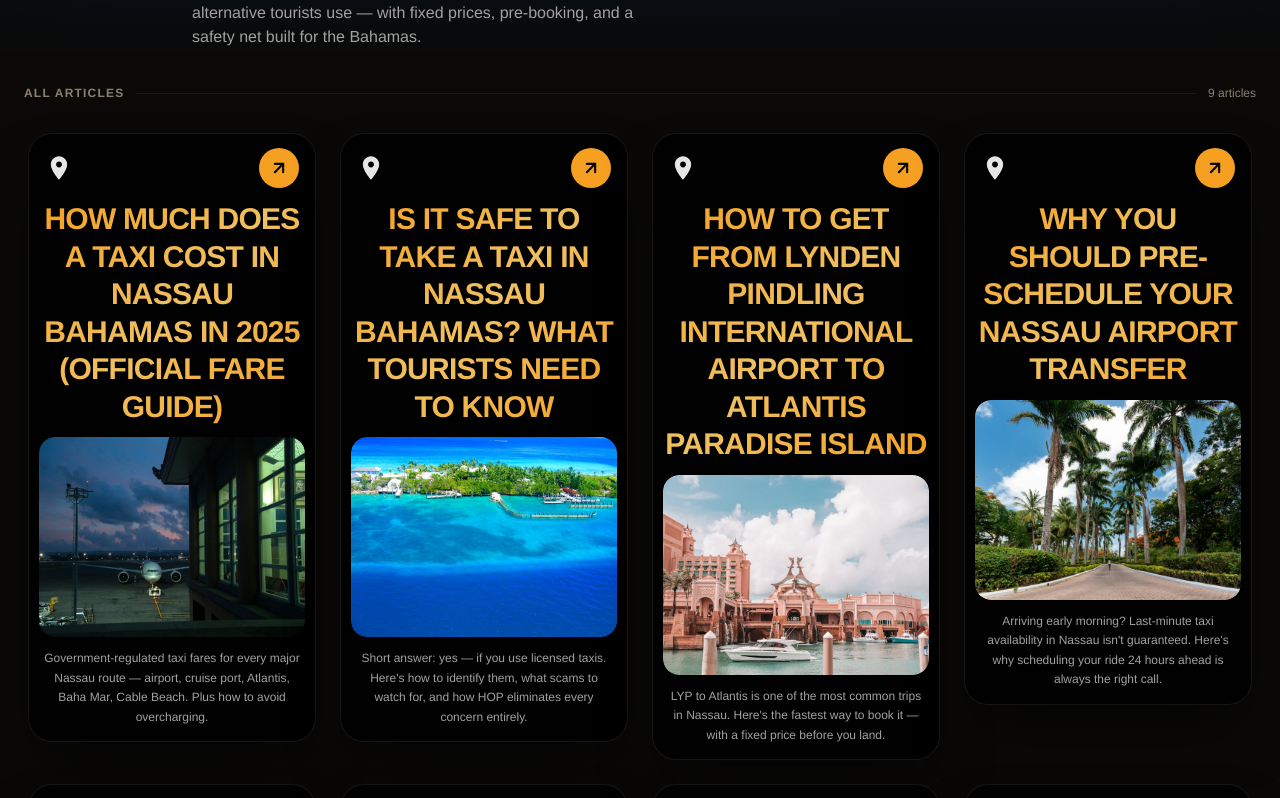
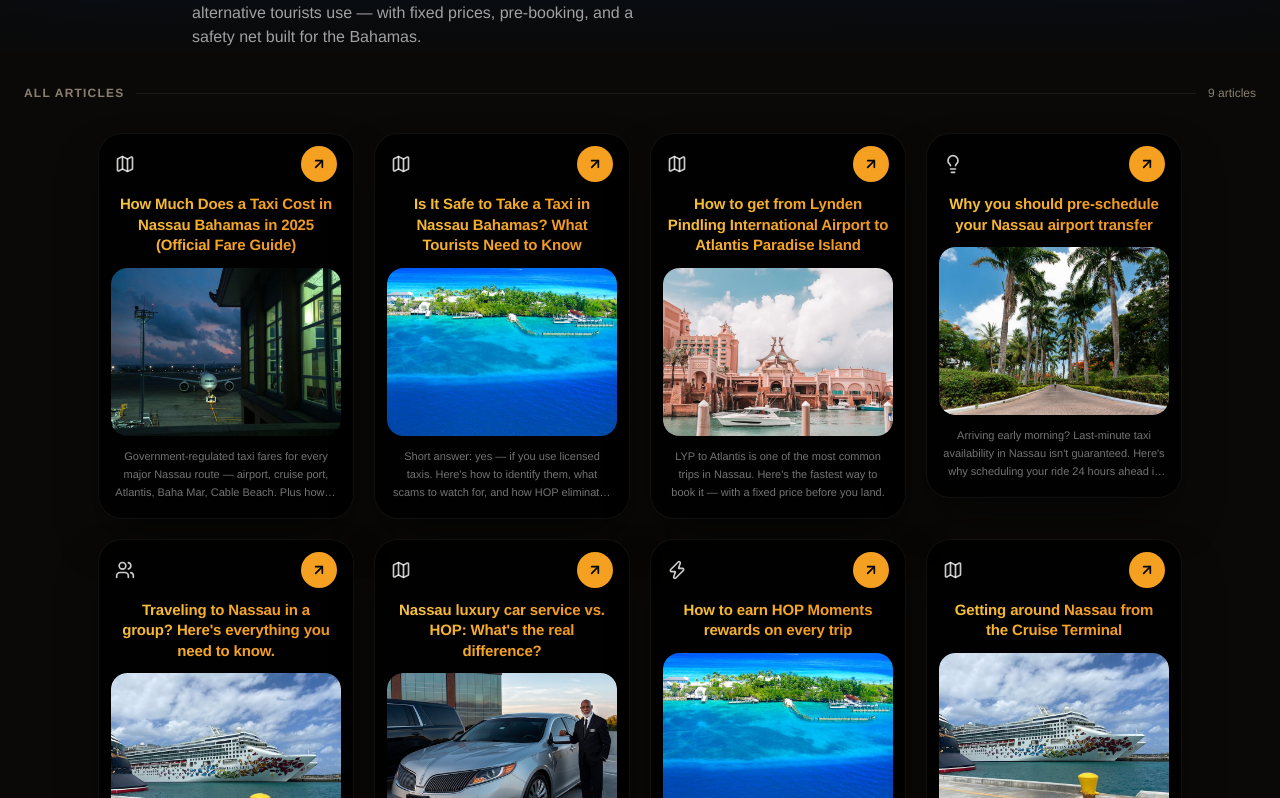
Before and after one commit to Student-enzo/hop-website-v2, a Next.js app: page /blog in a window 1280 px wide. Shown: the part 1042-1840 px from the top of the page. Built offline with nearby package versions, Linux system fonts and the light colour scheme.

Commit message:
polish(blog): harmonize card proportions — smaller title, per-category icons, fixed image height, tighter spacing
Co-Authored-By: RuFlo <ruv@ruv.net>

```diff
--- a/app/blog/page.tsx
+++ b/app/blog/page.tsx
@@ -164,15 +164,15 @@
               </div>
             ) : (
               <div
-                className="flex flex-wrap justify-center gap-6"
-                style={{ perspective: 1000 }}
+                className="flex flex-wrap justify-center gap-5"
+                style={{ perspective: 1200 }}
               >
                 {gridPosts.map((post) => (
                   <InteractiveTravelCard
                     key={post.slug}
                     imageUrl={getImage(post.slug, post.coverImage)}
                     title={post.title}
-                    subtitle={`${post.category} · ${post.readTime}`}
+                    category={post.category}
                     excerpt={post.excerpt}
                     href={`/blog/${post.slug}`}
                   />
--- a/components/ui/card-7.tsx
+++ b/components/ui/card-7.tsx
@@ -2,13 +2,26 @@
 
 import * as React from "react";
 import { motion, useMotionValue, useSpring, useTransform } from "framer-motion";
-import { ArrowUpRight } from "lucide-react";
+import { ArrowUpRight, Map, Zap, Lightbulb, Users, ShieldCheck, Compass } from "lucide-react";
 import Link from "next/link";
 import { cn } from "@/lib/utils";
 
+// Per-category icon
+function CategoryIcon({ category }: { category: string }) {
+  const cls = "h-5 w-5 text-white/80";
+  switch (category) {
+    case "Features":       return <Zap className={cls} />;
+    case "Tips":           return <Lightbulb className={cls} />;
+    case "Group Travel":   return <Users className={cls} />;
+    case "Safety":         return <ShieldCheck className={cls} />;
+    case "Nassau Travel Guide": return <Map className={cls} />;
+    default:               return <Compass className={cls} />;
+  }
+}
+
 export interface InteractiveTravelCardProps {
   title: string;
-  subtitle: string;
+  category: string;
   imageUrl: string;
   excerpt: string;
   href: string;
@@ -18,16 +31,15 @@
 export const InteractiveTravelCard = React.forwardRef<
   HTMLDivElement,
   InteractiveTravelCardProps
->(({ title, subtitle, imageUrl, excerpt, href, className }, ref) => {
+>(({ title, category, imageUrl, excerpt, href, className }, ref) => {
   const [isHovered, setIsHovered] = React.useState(false);
 
-  // 3D tilt
   const mouseX = useMotionValue(0);
   const mouseY = useMotionValue(0);
-  const springX = useSpring(mouseX, { damping: 15, stiffness: 150 });
-  const springY = useSpring(mouseY, { damping: 15, stiffness: 150 });
-  const rotateX = useTransform(springY, [-0.5, 0.5], ["10.5deg", "-10.5deg"]);
-  const rotateY = useTransform(springX, [-0.5, 0.5], ["-10.5deg", "10.5deg"]);
+  const springX = useSpring(mouseX, { damping: 18, stiffness: 140 });
+  const springY = useSpring(mouseY, { damping: 18, stiffness: 140 });
+  const rotateX = useTransform(springY, [-0.5, 0.5], ["8deg", "-8deg"]);
+  const rotateY = useTransform(springX, [-0.5, 0.5], ["-8deg", "8deg"]);
 
   const handleMouseMove = (e: React.MouseEvent<HTMLDivElement>) => {
     const rect = e.currentTarget.getBoundingClientRect();
@@ -49,64 +61,52 @@
       onHoverStart={() => setIsHovered(true)}
       onHoverEnd={() => setIsHovered(false)}
       style={{ rotateX, rotateY, transformStyle: "preserve-3d" }}
-      className={cn("w-72 cursor-pointer", className)}
+      className={cn("w-64 shrink-0 cursor-pointer", className)}
     >
-      {/* Card body */}
       <motion.div
-        initial={{ opacity: 0, y: 20 }}
-        animate={{ opacity: 1, y: 0 }}
-        transition={{ duration: 0.3, ease: "easeOut" }}
         whileHover={{
-          scale: 1.01,
-          boxShadow: "0 35px 60px -15px rgba(0,0,0,0.7)",
-          borderColor: "rgba(255,255,255,0.18)",
+          boxShadow: "0 32px 56px -12px rgba(0,0,0,0.75)",
+          borderColor: "rgba(255,255,255,0.15)",
         }}
-        className="flex flex-col gap-3 overflow-hidden rounded-3xl border border-white/8 bg-black/80 p-2.5 shadow-[0_35px_60px_-15px_rgba(0,0,0,0.5)] backdrop-blur-sm"
+        transition={{ duration: 0.25 }}
+        className="flex flex-col gap-3 overflow-hidden rounded-3xl border border-white/6 bg-black/85 p-3 shadow-[0_24px_48px_-12px_rgba(0,0,0,0.55)] backdrop-blur-sm"
         style={{ transformStyle: "preserve-3d" }}
       >
-        {/* Top row — icon + arrow link */}
-        <motion.div
-          className="flex items-center justify-between px-1.5 pt-1"
-          initial={{ opacity: 0 }}
-          animate={{ opacity: 1 }}
-          transition={{ delay: 0.2, duration: 0.4 }}
-          style={{ transform: "translateZ(20px)" }}
+        {/* Top row */}
+        <div
+          className="flex items-center justify-between px-1"
+          style={{ transform: "translateZ(18px)" }}
         >
-          {/* HOP location pin icon */}
-          <svg width="28" height="28" viewBox="0 0 24 24" fill="white" xmlns="http://www.w3.org/2000/svg" opacity={0.9}>
-            <path d="M12 2C8.13 2 5 5.13 5 9c0 5.25 7 13 7 13s7-7.75 7-13c0-3.87-3.13-7-7-7zm0 9.5c-1.38 0-2.5-1.12-2.5-2.5s1.12-2.5 2.5-2.5 2.5 1.12 2.5 2.5-1.12 2.5-2.5 2.5z" />
-          </svg>
-
-          {/* Arrow button */}
+          <CategoryIcon category={category} />
           <motion.div
-            whileHover={{ scale: 1.1, boxShadow: "0 0 15px rgba(245,160,32,0.6)" }}
-            whileTap={{ scale: 0.95 }}
-            style={{ transform: "translateZ(30px)" }}
+            whileHover={{ scale: 1.12, boxShadow: "0 0 14px rgba(245,160,32,0.55)" }}
+            whileTap={{ scale: 0.92 }}
+            style={{ transform: "translateZ(28px)" }}
           >
             <Link
               href={href}
-              className="flex h-10 w-10 items-center justify-center rounded-full"
+              className="flex h-9 w-9 items-center justify-center rounded-full"
               style={{ backgroundColor: "#F5A020" }}
               aria-label={`Read ${title}`}
             >
-              <ArrowUpRight className="h-5 w-5 text-black" strokeWidth={2.5} />
+              <ArrowUpRight className="h-4 w-4 text-black" strokeWidth={2.5} />
             </Link>
           </motion.div>
-        </motion.div>
+        </div>
 
         {/* Title */}
         <motion.h3
-          className="text-center text-3xl font-black uppercase leading-tight tracking-tight"
+          className="px-1 text-center text-[15px] font-bold leading-snug tracking-[-0.01em] line-clamp-3"
           style={{
-            background: "linear-gradient(135deg, #F5A020 0%, #f0c060 50%, #F5A020 100%)",
+            background: "linear-gradient(135deg, #F5C842 0%, #F5A020 60%, #e8902a 100%)",
             WebkitBackgroundClip: "text",
             WebkitTextFillColor: "transparent",
             backgroundClip: "text",
-            transform: "translateZ(25px)",
+            transform: "translateZ(22px)",
           }}
-          initial={{ opacity: 0, y: -8 }}
+          initial={{ opacity: 0, y: -6 }}
           animate={{ opacity: 1, y: 0 }}
-          transition={{ delay: 0.35, duration: 0.5 }}
+          transition={{ delay: 0.2, duration: 0.45 }}
         >
           {title}
         </motion.h3>
@@ -114,37 +114,34 @@
         {/* Framed image */}
         <motion.div
           className="relative overflow-hidden rounded-2xl"
-          initial={{ opacity: 0, scale: 0.92 }}
+          style={{ height: 168, transform: "translateZ(14px)" }}
+          initial={{ opacity: 0, scale: 0.94 }}
           animate={{ opacity: 1, scale: 1 }}
-          transition={{ delay: 0.5, duration: 0.6 }}
-          style={{ transform: "translateZ(15px)" }}
+          transition={{ delay: 0.35, duration: 0.55 }}
         >
-          {/* Blurred background glow */}
-          <div className="absolute inset-0 z-0 overflow-hidden rounded-2xl opacity-20">
-            <img
-              src={imageUrl}
-              alt=""
-              className="h-full w-full scale-150 object-cover blur-md"
-            />
-          </div>
+          {/* Blurred glow behind */}
+          <img
+            src={imageUrl}
+            alt=""
+            className="absolute inset-0 h-full w-full scale-150 object-cover blur-lg opacity-25"
+          />
           {/* Main image */}
           <motion.img
             src={imageUrl}
             alt={title}
-            className="relative z-10 w-full rounded-2xl object-cover shadow-lg"
-            style={{ height: 200 }}
-            animate={{ scale: isHovered ? 1.04 : 1 }}
-            transition={{ duration: 0.6, ease: "easeInOut" }}
+            className="relative z-10 h-full w-full rounded-2xl object-cover"
+            animate={{ scale: isHovered ? 1.05 : 1 }}
+            transition={{ duration: 0.55, ease: "easeInOut" }}
           />
         </motion.div>
 
         {/* Excerpt */}
         <motion.p
-          className="px-1 pb-1 text-center text-xs font-light leading-relaxed text-neutral-400"
+          className="px-1 pb-1 text-center text-[11px] leading-relaxed text-neutral-500 line-clamp-3"
+          style={{ transform: "translateZ(10px)" }}
           initial={{ opacity: 0 }}
           animate={{ opacity: 1 }}
-          transition={{ delay: 0.65, duration: 0.5 }}
-          style={{ transform: "translateZ(10px)" }}
+          transition={{ delay: 0.5, duration: 0.45 }}
         >
           {excerpt}
         </motion.p>
```
